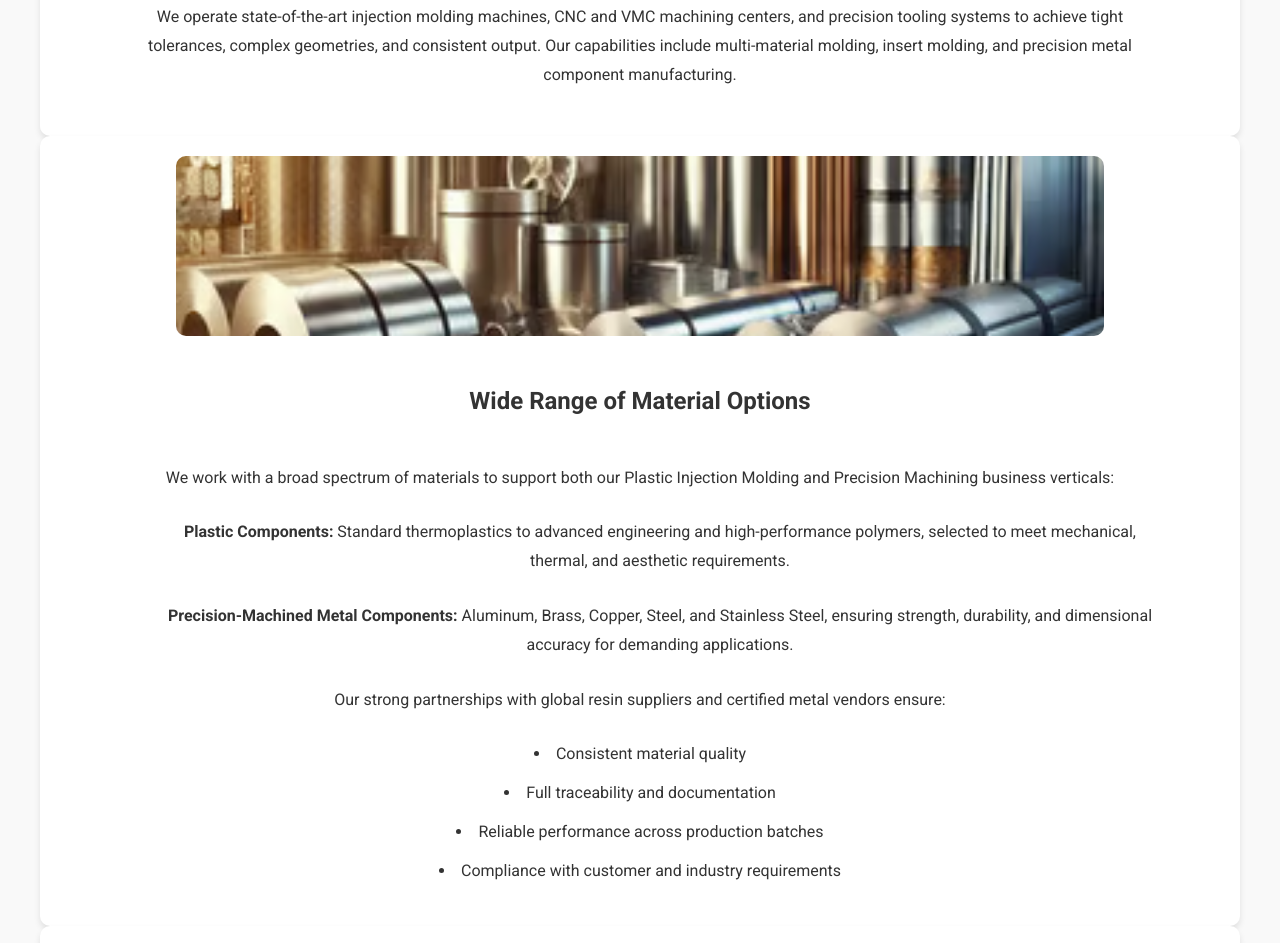
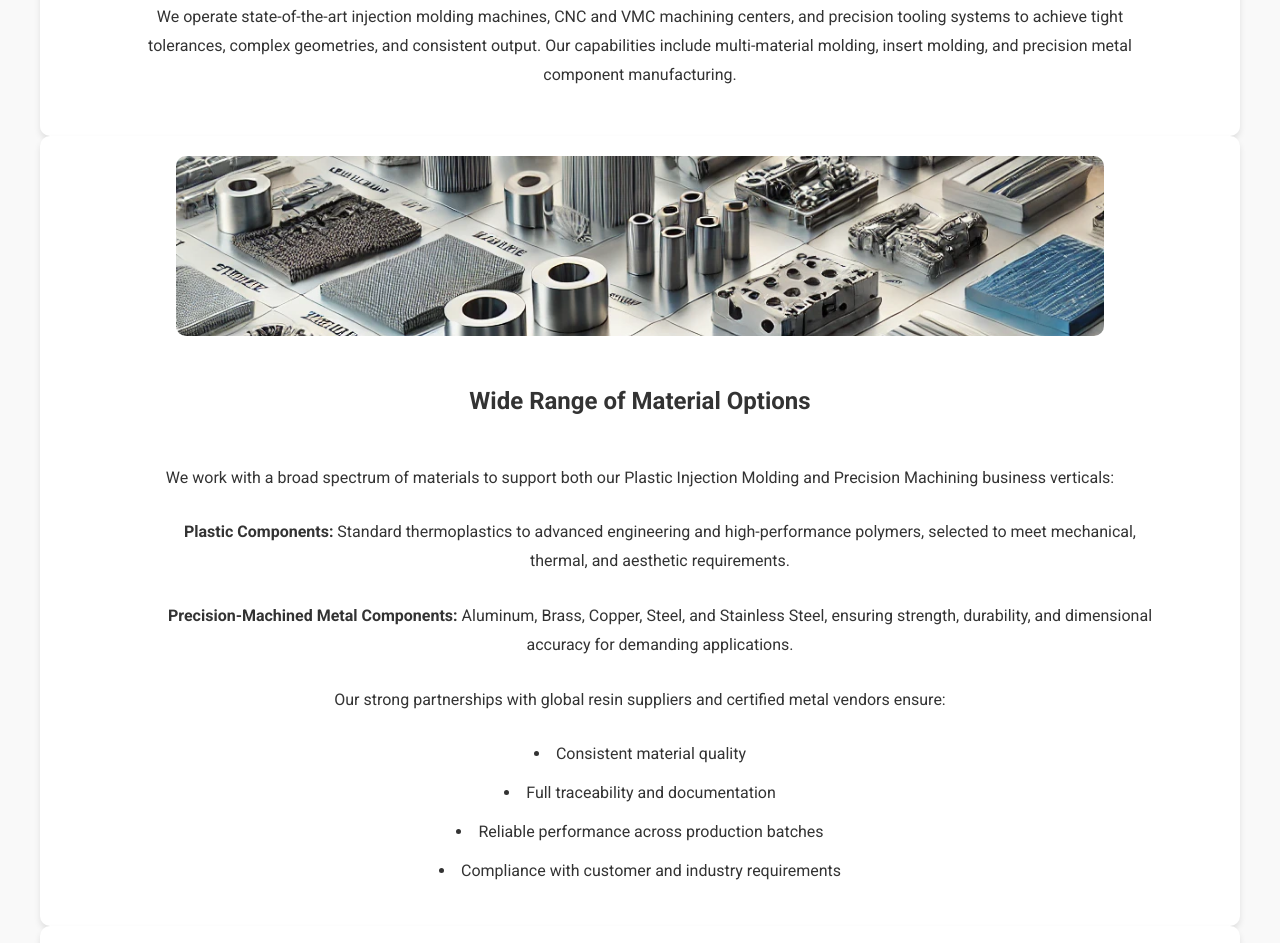
Before and after one commit to shathish-appdev/kmd-precision, a plain HTML site: page about.html in a window 1280 px wide. Shown: the part 3935-4878 px from the top of the page. Drawn offline with Linux system fonts and the light colour scheme.

Commit message:
Update about.html

```diff
--- a/about.html
+++ b/about.html
@@ -288,7 +288,7 @@ src="resources/Quality-Control-in-Manufacturing.jpg">
 </div>
 
 <div class="section-card">
-<img src="resources/Wide range of material.avif">
+<img src="resources/materials.jpg">
 <h2>Wide Range of Material Options</h2>
 <p>We work with a broad spectrum of materials to support both our Plastic Injection Molding and Precision Machining business verticals:</p>
 <ul>
```
